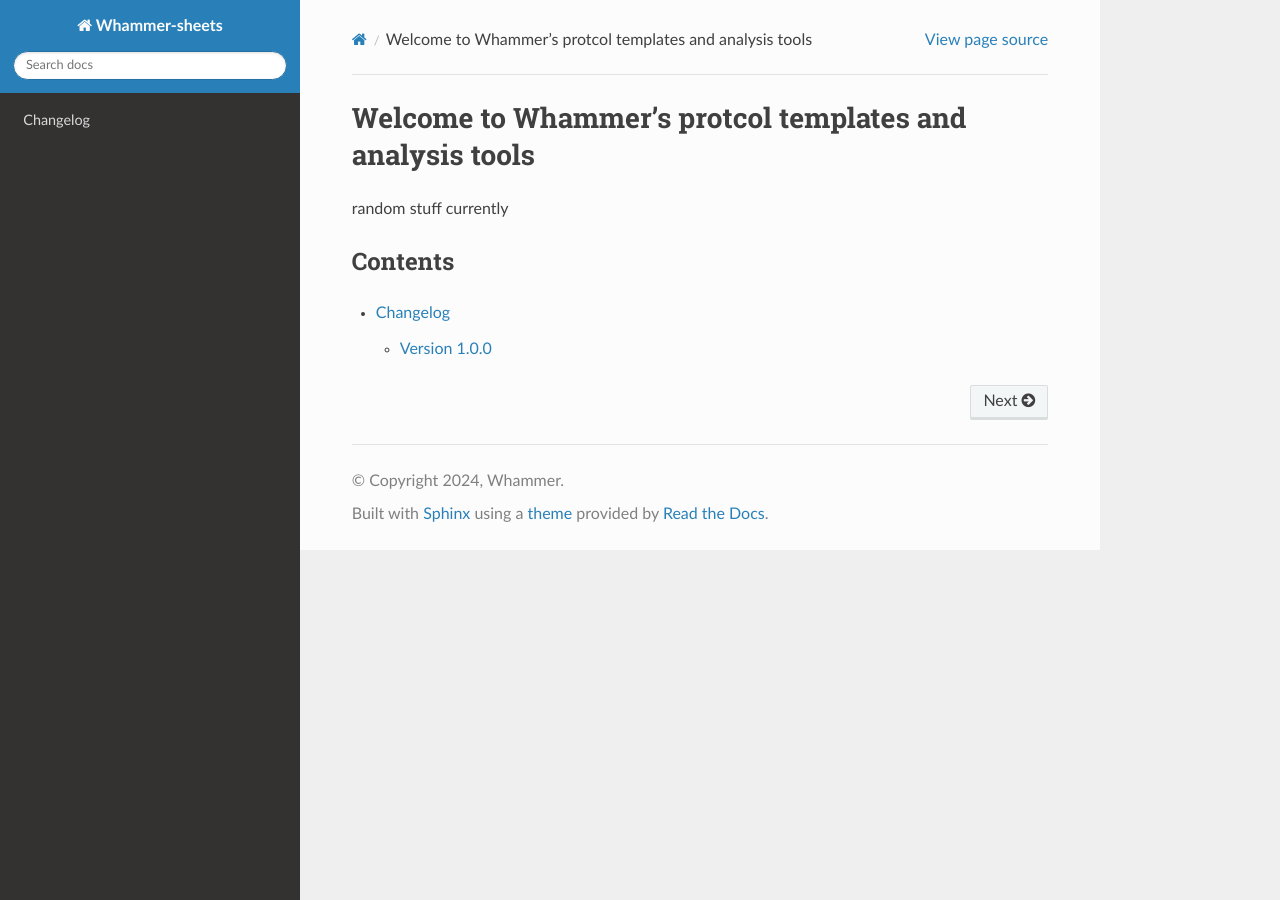
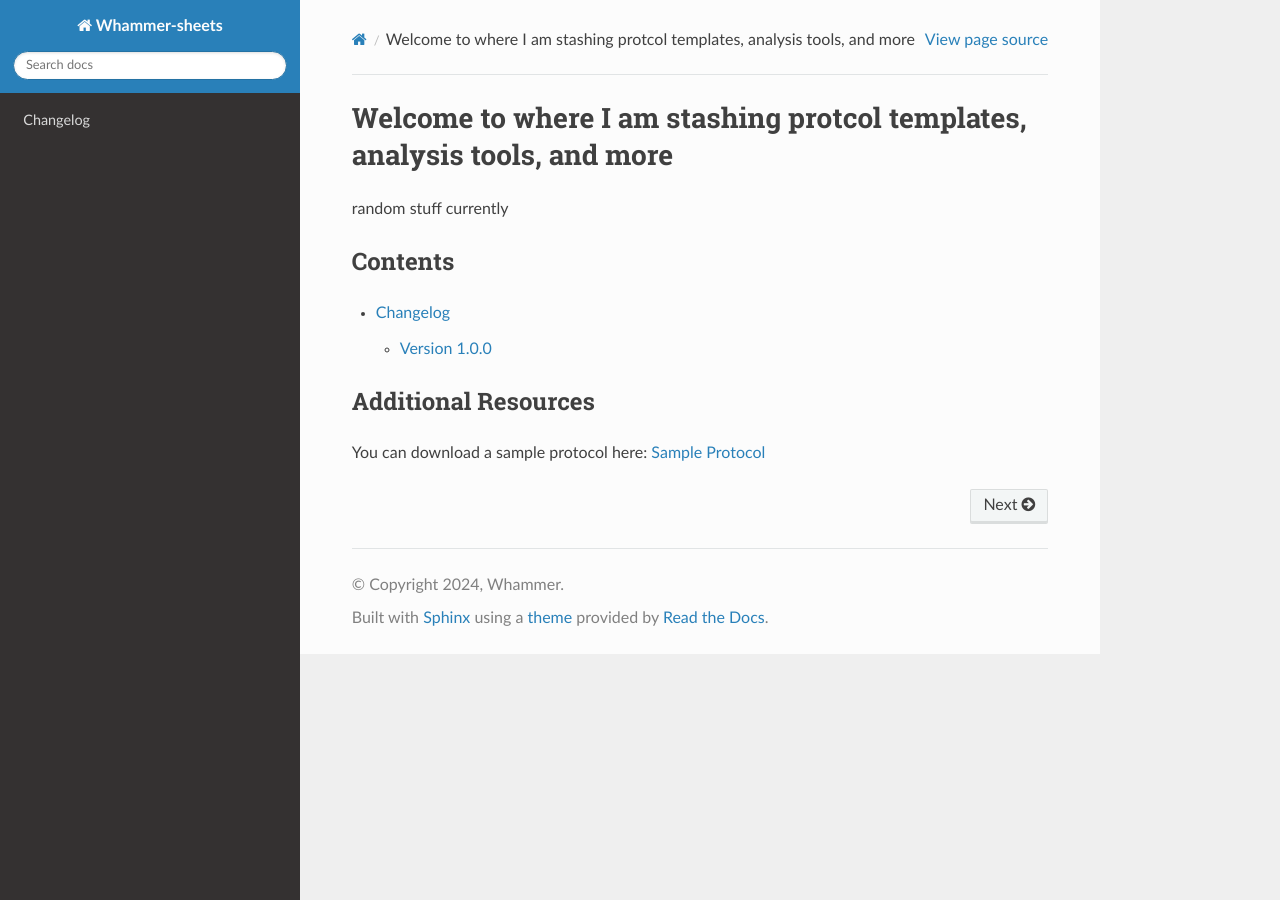
Before and after one commit to colsen-bu/sheets, a Sphinx documentation site: the page built from docs/source/index.rst, in a window 1280 px wide. Built offline with Sphinx 7.4.7 and the Read the Docs theme 3.1.0, drawn with Linux system fonts in a browser that asks for light colours.

Commit message:
rtd update

```diff
--- a/docs/source/index.rst
+++ b/docs/source/index.rst
@@ -1,4 +1,4 @@
-Welcome to Whammer's protcol templates and analysis tools
+Welcome to where I am stashing protcol templates, analysis tools, and more
 ===================================
 
 random stuff currently
@@ -11,3 +11,9 @@ Contents
 .. toctree::
 
     changelog
+
+Additional Resources
+--------------------
+
+You can download a sample protocol here:
+`Sample Protocol  <./sample_protocol.pdf>`_
```
Also changed, not shown: 1 other file.
